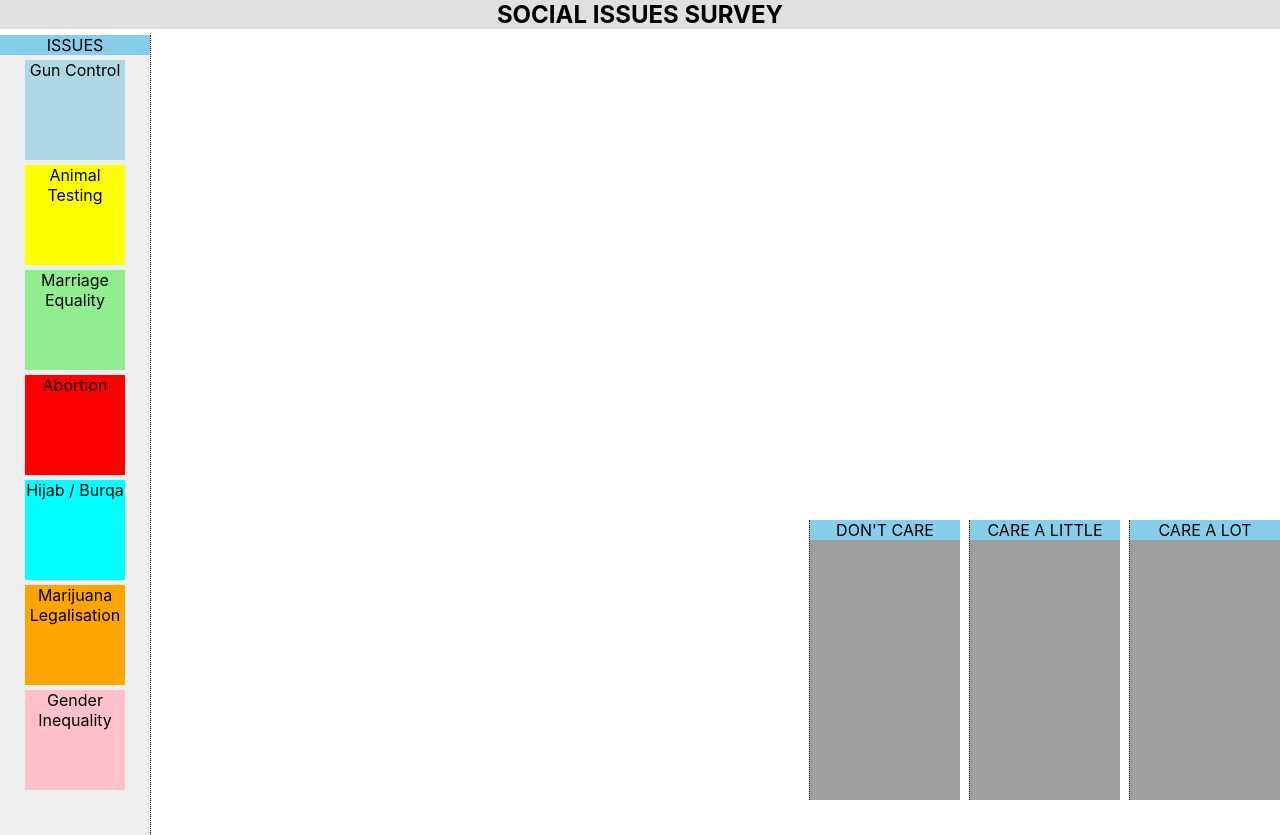
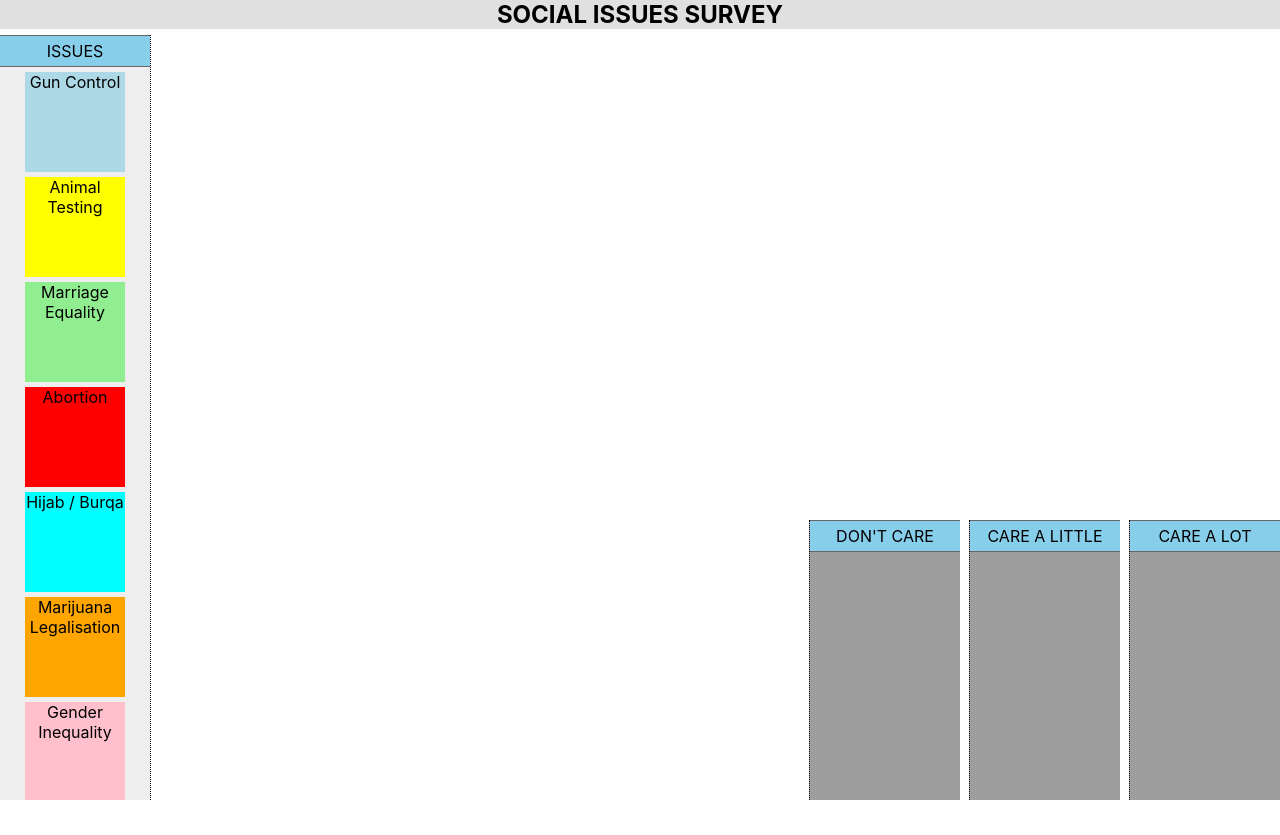
Before and after one commit to smrkem/ordering-task, a React (Create React App) app: page / in a window 1280 px wide. After the commit the page ends 800 px from the top, so only its background shows below. Built offline with nearby package versions, Linux system fonts and the light colour scheme.

Commit message:
max items in container

```diff
--- a/src/App.css
+++ b/src/App.css
@@ -11,11 +11,12 @@
 .uncategorized {
   position: absolute;
   width: 150px;
-  height: 100vh;
+  bottom: 0;
   left: 0;
   top: 35px;
   background-color: #EEEEEE;
   border-right: 1px dotted;
+  overflow: hidden;
 }
 
 .header {
@@ -27,9 +28,11 @@
 }
 
 .task-header {
-  display: inline-block;
   background-color: skyblue;
-  width:100%;
+  display: block;
+  padding: 5px;
+  border-bottom: 1px solid #666;
+  border-top: 1px solid #666;
 }
 
 .droppable {
@@ -39,6 +42,11 @@
   bottom: 0;
   background-color: #9E9E9E;
   border-left: 1px dotted;
+}
+
+.droppable.alertFull {
+  border: 3px dotted red;
+  border-bottom: none;
 }
 
 .container-carelots {
--- /dev/null
+++ b/src/DropContainer.js
@@ -0,0 +1,34 @@
+import React, { Component } from 'react'
+
+export default class DropContainer extends Component {
+    state = {
+        alertFull: false
+    }
+
+    handleAllowDropping(e) {
+        if (this.props.items.length < 3) {
+            e.preventDefault();
+        }
+        else {
+            this.setState({alertFull: true});
+        }
+    }
+
+    onDragLeave(e) {
+        this.setState({alertFull: false});
+    }
+
+    render() {
+        let alertFull = this.state.alertFull ? 'alertFull' : '';
+        return (
+            <div className={`container-${this.props.category} droppable ${alertFull}`}
+                onDragOver={e => this.handleAllowDropping(e)}
+                onDrop={e => this.props.onDrop(e, this.props.category)}
+                onDragLeave={e => this.onDragLeave(e)}
+            >
+                <span className="task-header">{this.props.title}</span>
+                {this.props.items}
+            </div>
+        )
+    }
+}
--- a/src/Survey.js
+++ b/src/Survey.js
@@ -1,5 +1,6 @@
 import React, { Component } from 'react'
 import './App.css'
+import DropContainer from './DropContainer'
 
 export default class Survey extends Component {
   state = {
@@ -25,15 +26,11 @@ export default class Survey extends Component {
     this.showIssue(id);
   }
 
-  onDragOver(e) {
-    e.preventDefault();
-  }
-
   onDrop(e, cat) {
     let id = e.dataTransfer.getData("id");
     this.setState({showing: false});
     let issues = this.state.issues.map(issue => {
-      if (issue.name == id) {
+      if (issue.name === id) {
         issue.category = cat;
       }
       return issue;
@@ -91,27 +88,26 @@ export default class Survey extends Component {
             <span className="task-header">ISSUES</span>
             {issues.uncategorized}
         </div>
-        <div className="container-dontcare droppable"
-            onDragOver={e => this.onDragOver(e)}
-            onDrop={e => this.onDrop(e, "dontcare")}
-        >
-            <span className="task-header">DON'T CARE</span>
-            {issues.dontcare}
-        </div>
-        <div className="container-carelittle droppable"
-            onDragOver={e => this.onDragOver(e)}
-            onDrop={e => this.onDrop(e, "carelittle")}
-        >
-            <span className="task-header">CARE A LITTLE</span>
-            {issues.carelittle}
-        </div>
-        <div className="container-carelots droppable"
-            onDragOver={e => this.onDragOver(e)}
-            onDrop={e => this.onDrop(e, "carelots")}
-        >
-            <span className="task-header">CARE A LOT</span>
-            {issues.carelots}
-        </div>
+
+        <DropContainer
+          category="dontcare"
+          title="DON'T CARE"
+          items={issues.dontcare}
+          onDrop={e => this.onDrop(e, "dontcare")}
+        />
+        <DropContainer
+          category="carelittle"
+          title="CARE A LITTLE"
+          items={issues.carelittle}
+          onDrop={e => this.onDrop(e, "carelittle")}
+        />
+        <DropContainer
+          category="carelots"
+          title="CARE A LOT"
+          items={issues.carelots}
+          onDrop={e => this.onDrop(e, "carelots")}
+        />
+
       </div>
     )
   }
```
Also changed, not shown: 1 other file (tests, documents, lock files or other folders).
